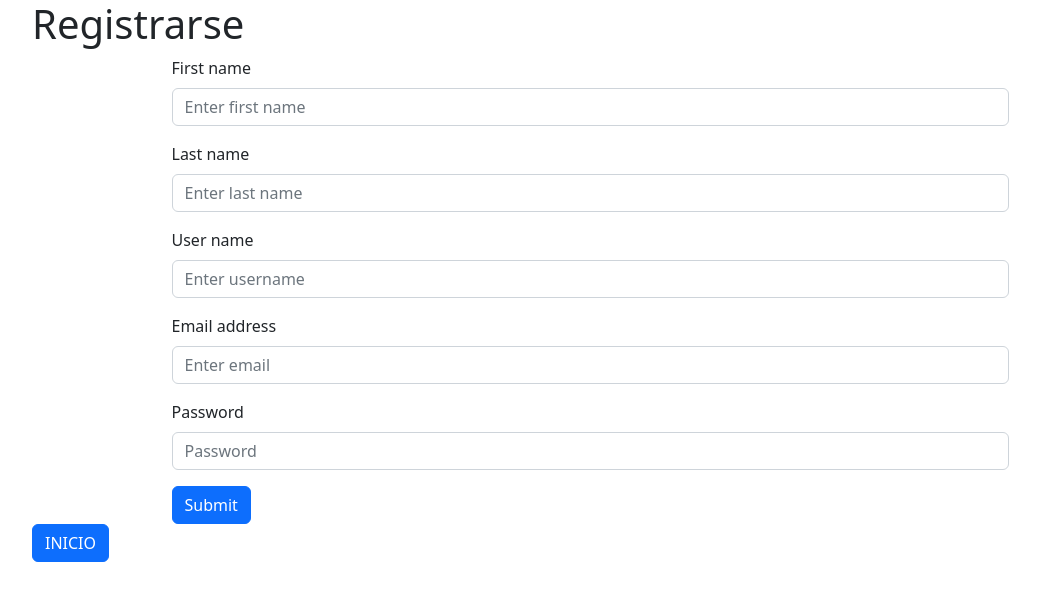
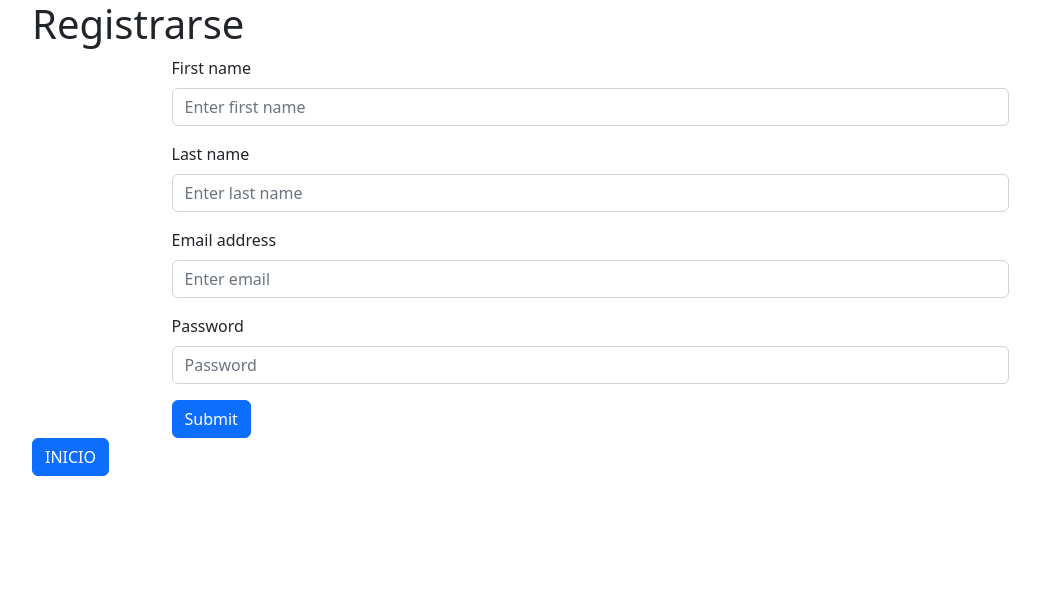
Before and after one commit to fernandobouchet/inmobiliaria-front, a React (Vite) app: page /register in a window 1280 px wide. Shown: the top 600 px of the page, without its empty margins (50-1090 px from the left). Built offline with nearby package versions, Linux system fonts and the light colour scheme.

Commit message:
Actualizada url del registro

```diff
--- a/components/usuario/Register.jsx
+++ b/components/usuario/Register.jsx
@@ -62,18 +62,6 @@ const register = () => {
           />
         </Form.Group>
 
-        <Form.Group className="mb-3" controlId="formBasicUserName">
-          <Form.Label>User name</Form.Label>
-          <Form.Control
-            type="username"
-            name="userName"
-            placeholder="Enter username"
-            value={userName}
-            onChange={handleOnChange}
-            required
-          />
-        </Form.Group>
-
         <Form.Group className="mb-3" controlId="formBasicEmail">
           <Form.Label>Email address</Form.Label>
           <Form.Control
--- a/services/usuario.js
+++ b/services/usuario.js
@@ -1,27 +1,21 @@
-import axios from "axios";
+import axios from 'axios';
 
-const baseUrl = "https://357canqt9k.execute-api.us-east-1.amazonaws.com/dev";
+const baseUrl = 'https://357canqt9k.execute-api.us-east-1.amazonaws.com/dev';
 
 const headers = {
   headers: {
-
-      "Content-Type": "application/json",
-    }
+    'Content-Type': 'application/json',
+  },
 };
 
 export const formLogin = async (credentials) => {
-
   return await axios
-.post(`${baseUrl}/auth`,credentials, headers )
-.then(data => {
-
-  return data.status
-
+    .post(`${baseUrl}/auth`, credentials, headers)
+    .then((data) => {
+      return data.status;
     })
-  .catch(error => {
-
-   return error.response.data
-
+    .catch((error) => {
+      return error.response.data;
     });
 };
 
@@ -31,18 +25,12 @@ export const formRegister = async (credentials) => {
   console.log(credentials);
   await axios
     .post(
-      "https://m9y19x66c7.execute-api.us-east-1.amazonaws.com/dev/auth/register",
+      'https://mf7z0a0x6k.execute-api.us-east-1.amazonaws.com/default/apits-dev-AuthRegister',
       credentials,
-      {
-        headers: {
-          "Content-Type": "application/json",
-          "X-Requested-With": "XMLHttpRequest",
-          "Access-Control-Allow-Origin": "*",
-        },
-      }
+      headers
     )
     .then(function (response) {
-      console.log(response);
+      return response.status;
     })
     .catch(function (error) {
       console.log(error);
```
Lines whose indentation alone changed are shown as unchanged.
